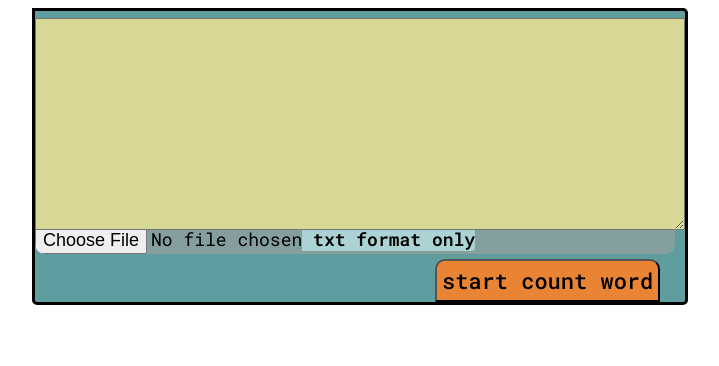
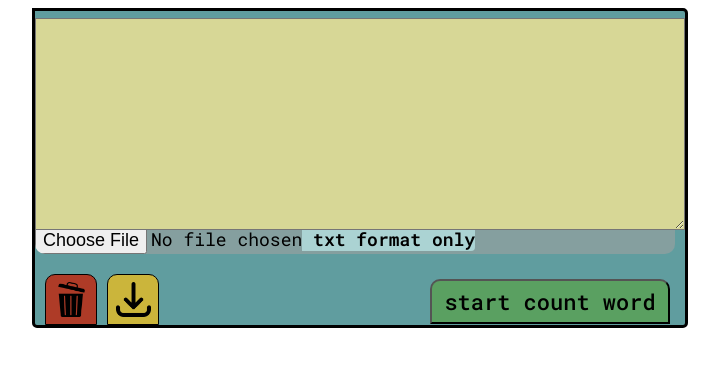
Before and after one commit to CoolTramp/word_count_site, a website built with webpack: page client/src/index.hbs in a window 1280 px wide. Shown: the whole page, without its empty margins (280-999 px from the left). Built offline with nearby package versions, Linux system fonts and the light colour scheme.

Commit message:
add incons

```diff
--- a/client/src/main.js
+++ b/client/src/main.js
@@ -3,6 +3,12 @@
 
 import './styles/index.css'
 import './styles/fonts.css'
+import './styles/interface/text-area.css'
+import './styles/interface/button-panel/btn-start-count-word.css'
+import './styles/interface/input-file.css'
+import './styles/interface/button-panel/icons.css'
+import './styles/interface/button-panel/button-panel.css'
+import './styles/interface/container-user-text-menu.css'
 import './scripts/card_scripts/handlers.js'
 import './scripts/card_scripts/data.js'
 import './scripts/user_input_handling.js'
--- a/client/src/parts/interface.hbs
+++ b/client/src/parts/interface.hbs
@@ -1,53 +1,4 @@
-<style>
-    #container-user-text-menu {
-        margin: 0 auto;
-        width: 650px;
-        height: auto;
-        border: 3px solid rgb(0, 0, 0);
-        background-color: rgb(96, 157, 159);
-        border-radius: 0 5px 5px;
-    }
-    #text-area-user-text {
-        width: 648px;
-        font-size: 17px;
-        padding: 10px 0 10px;
-        position: relative;
-        top: 7px;
-        {{!-- background-color:  rgb(146, 170, 171); --}}
-        background-color: rgb(215, 215, 150);
-    }
-    .button-style {
-        font-family: 'RobotoMono';
-        cursor: pointer;
-        transition: background-color 1s;
-    }
-    #input-choose-file {
-        font-size: 18px;
-        width: 640px;
-        border-radius: 0 0 10px 10px;
-        background-color: rgb(133, 159, 159);
-    }
 
-    #input-choose-file::after {
-      font-weight: 600;
-      content: ' txt format only';
-      background-color: rgb(171, 211, 211);
-      border-radius: 0 0 4px 0;
-    }
-
-    #bnt-start-count-word {
-        font-size: 22px;
-        font-weight: 500;
-        margin: 5px 0 0 400px;
-        padding: 5px;
-        border-radius: 10px 10px 0 0 ;
-        background-color: rgb(232, 132, 51);
-    }
-    #bnt-start-count-word:hover {
-        top: -20px;
-        background-color: rgb(228, 103, 0);
-    }
-</style>
 <div id="container-user-text-menu">
     <div>
         <textarea name="" id="text-area-user-text" cols="30" rows="10">
@@ -55,9 +6,14 @@
     </div>
     <div>
         <input type="file" class="button-style" id="input-choose-file">
-        <br>
-        <button id="bnt-start-count-word" class="button-style">
-            start count word
-        </button>
+        <div id="buttons-panel">
+            <div id="icons">
+                <div id="trash" class="icons-style"></div>
+                <div id="download" class="icons-style"> </div>
+            </div>
+                <button id="bnt-start-count-word" class="button-style">
+                    start count word
+                </button>
+            </div>
     </div>
 </div>
--- a/client/src/scripts/constants.js
+++ b/client/src/scripts/constants.js
@@ -1,5 +1,6 @@
 export const textAreaUserText = document.getElementById('text-area-user-text');
 export const inputChooseFile = document.getElementById('input-choose-file');
 export const bntStartCountWord = document.getElementById('bnt-start-count-word');
+export const trash = document.getElementById('trash');
 
 export const URL_CONTRACTION = 'http://localhost:3000/contraction';
--- a/client/src/scripts/dom/dom_utils.js
+++ b/client/src/scripts/dom/dom_utils.js
@@ -1,3 +1,5 @@
+import { textAreaUserText } from '../constants.js'
+
 function renderText(element, fileContent) {
     element.innerText = fileContent;
 };
@@ -10,3 +12,7 @@ export function updateElementContent(element, fileContent) {
     renderText(element, fileContent);
     changeValue(element, fileContent);
 };
+
+export function cleanTextArea() {
+    textAreaUserText.value = '';
+}
--- a/client/src/scripts/user_input_handling.js
+++ b/client/src/scripts/user_input_handling.js
@@ -2,6 +2,7 @@ import * as constants from './constants.js'
 import { renderUserTextInTextArea } from './dom/dom_functions.js'
 import { getCountedWord } from './api.js'
 import { showCard, setInfoCardAsDefault } from './card_scripts/dom_functions.js'
+import { cleanTextArea } from './dom/dom_utils.js'
 
 constants.inputChooseFile.addEventListener('change', event => {
     const userFile = event.target.files[0];
@@ -9,11 +10,17 @@ constants.inputChooseFile.addEventListener('change', event => {
 });
 
 constants.bntStartCountWord.addEventListener('click', () => {
-    if (hasValueTextArea)
+    if (hasValueTextArea()) {
         getCountedWord(getValueTextArea());
-    setInfoCardAsDefault();
-    showCard();
+        setInfoCardAsDefault();
+        showCard();
+    }
 });
+
+constants.trash.addEventListener('click', () => {
+    cleanTextArea()
+})
+
 
 function hasValueTextArea() {
     return Boolean(constants.textAreaUserText.value.trim());
--- /dev/null
+++ b/client/src/styles/interface/button-panel/btn-start-count-word.css
@@ -0,0 +1,20 @@
+.button-style {
+    font-family: 'RobotoMono';
+    cursor: pointer;
+    transition: background-color 1s;
+}
+#bnt-start-count-word {
+    width: 240px;
+    height: 45px;
+    font-size: 22px;
+    font-weight: 500;
+    margin: 5px 15px 0 0;
+    padding: 5px;
+    border-radius: 10px 10px 0 0 ;
+    background-color: rgb(90, 160, 97);
+    transition: font-size 2s, background-color 2s;
+}
+#bnt-start-count-word:hover {
+    font-size: 23px;
+    background-color: rgb(89, 159, 96);
+}
--- /dev/null
+++ b/client/src/styles/interface/button-panel/button-panel.css
@@ -0,0 +1,5 @@
+#buttons-panel {
+    margin-top: 20px;
+    display: flex;
+    justify-content: space-between;
+}
--- /dev/null
+++ b/client/src/styles/interface/button-panel/icons.css
@@ -0,0 +1,32 @@
+#icons {
+    display: flex;
+}
+.icons-style {
+    width: 50px;
+    height: 40px;
+    margin-left: 10px;
+    border-radius: 10px 10px 0 0;
+    padding: 5px 0 4px 0;
+    border: 1px solid black;
+    background-size: 35px;
+    background-position: center;
+    background-repeat: no-repeat;
+    cursor: pointer;
+    transition: background-color 1s;
+}
+
+#trash {
+    background-color: rgb(174, 59, 39);
+    background-image: url('../../../img/icons/recycle-bin.png');
+}
+#trash:hover {
+    background-color: rgb(217, 96, 75);
+}
+
+#download {
+    background-color: rgb(203, 181, 59);
+    background-image: url('../../../img/icons/downloads.png');
+}
+#download:hover {
+    background-color: rgb(239, 218, 97);
+}
--- /dev/null
+++ b/client/src/styles/interface/container-user-text-menu.css
@@ -0,0 +1,8 @@
+#container-user-text-menu {
+    margin: 0 auto;
+    width: 650px;
+    height: auto;
+    border: 3px solid rgb(0, 0, 0);
+    background-color: rgb(96, 157, 159);
+    border-radius: 0 5px 5px;
+}
--- /dev/null
+++ b/client/src/styles/interface/input-file.css
@@ -0,0 +1,13 @@
+#input-choose-file {
+    font-size: 18px;
+    width: 640px;
+    border-radius: 0 0 10px 10px;
+    background-color: rgb(133, 159, 159);
+}
+
+#input-choose-file::after {
+  font-weight: 600;
+  content: ' txt format only';
+  background-color: rgb(171, 211, 211);
+  border-radius: 0 0 4px 0;
+}
--- /dev/null
+++ b/client/src/styles/interface/text-area.css
@@ -0,0 +1,8 @@
+#text-area-user-text {
+    width: 648px;
+    font-size: 17px;
+    padding: 10px 0 10px;
+    position: relative;
+    top: 7px;
+    background-color: rgb(215, 215, 150);
+}
```
Also changed, not shown: client/dist/79932a01256b34461bc6.png (added), client/dist/f1eb2d2abc449db2a042.png (added), client/dist/index.html, client/src/img/icons/downloads.png (added), client/src/img/icons/recycle-bin.png (added), 2 other files.
